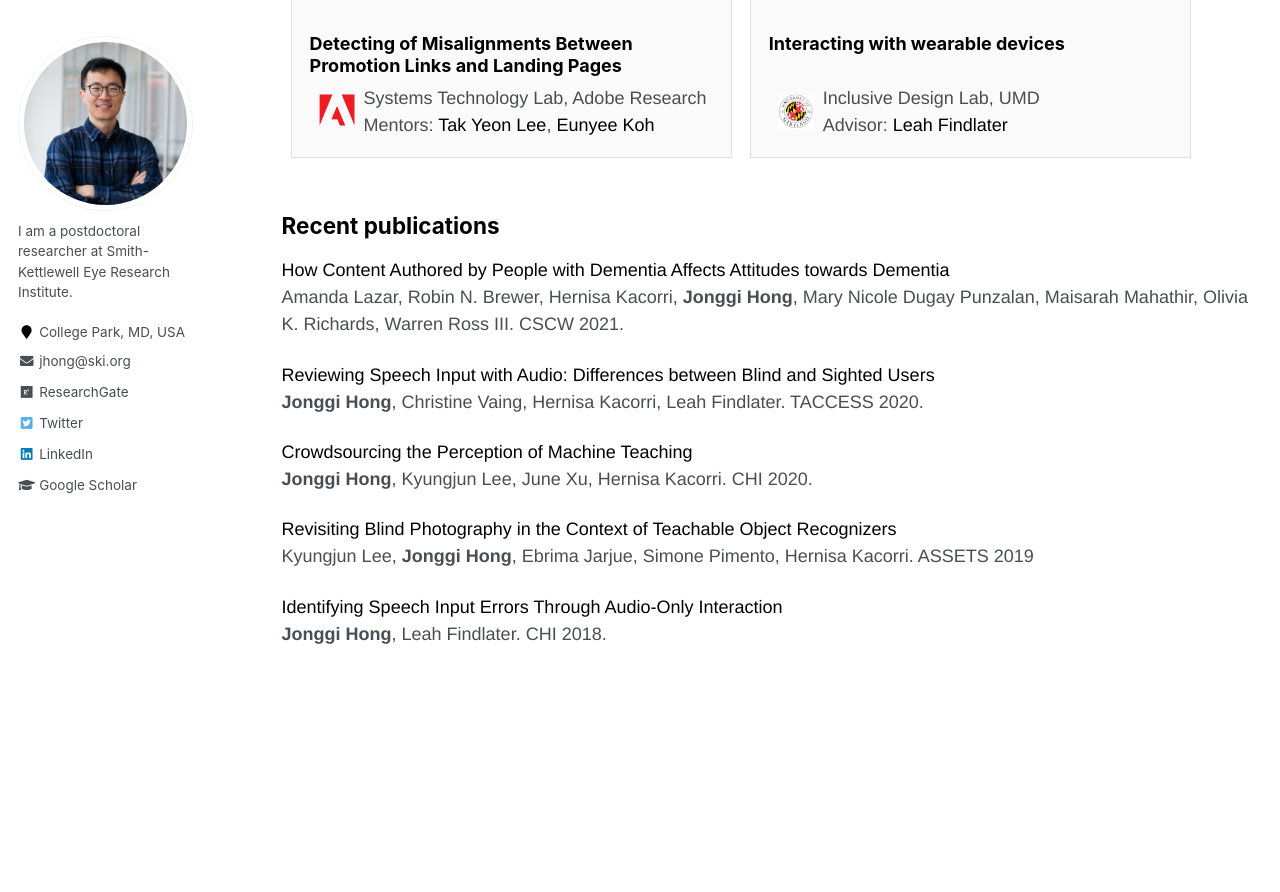
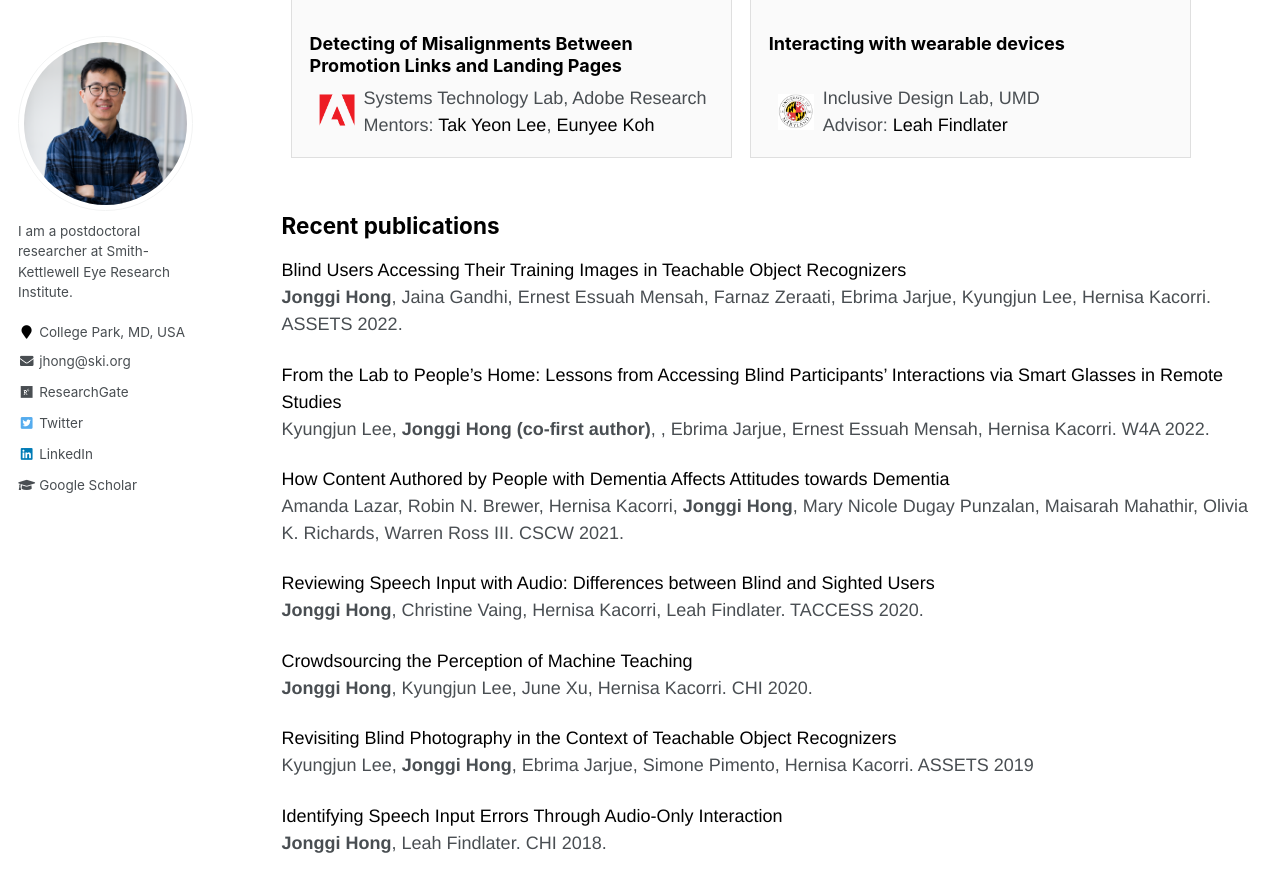
Before and after one commit to jonggi/jonggi.github.io, a Jekyll site: the page built from index.md, in a window 1280 px wide and 900 px high, scrolled down 1263 px. Shown: the top 892 px of the window. Built offline with Jekyll 4.4.1, drawn with Linux system fonts in a browser that asks for light colours; before the commit the page ends 2132 px from its top, so only the background shows below that.

Commit message:
mm github

```diff
--- a/index.md
+++ b/index.md
@@ -130,6 +130,13 @@ The overarching theme of my research is designing and evaluating accessible inte
 
 ## [Recent publications]({{ site.baseurl }}{% link publications.md %})
 
+[Blind Users Accessing Their Training Images in Teachable Object Recognizers](/papers/ASSETS2022-Descriptors.pdf)<br>
+**Jonggi Hong**, Jaina Gandhi, Ernest Essuah Mensah, Farnaz Zeraati, Ebrima Jarjue, Kyungjun Lee, Hernisa Kacorri. ASSETS 2022. <br>
+
+
+[From the Lab to People’s Home: Lessons from Accessing Blind Participants’ Interactions via Smart Glasses in Remote Studies](/papers/W4A_Smartglasses.pdf)<br>
+Kyungjun Lee, **Jonggi Hong (co-first author)**, , Ebrima Jarjue, Ernest Essuah Mensah, Hernisa Kacorri. W4A 2022.<br>
+
 [How Content Authored by People with Dementia Affects Attitudes towards Dementia](/papers/CSCW2021_Dementia_Diaries.pdf)<br>
 Amanda Lazar, Robin N. Brewer, Hernisa Kacorri, **Jonggi Hong**, Mary Nicole Dugay Punzalan, Maisarah Mahathir, Olivia K. Richards, Warren Ross III. CSCW 2021.
 
```
Also changed, not shown: projects.md (+3 -0 lines), publications.md (+2 -2 lines), 2 other files.
